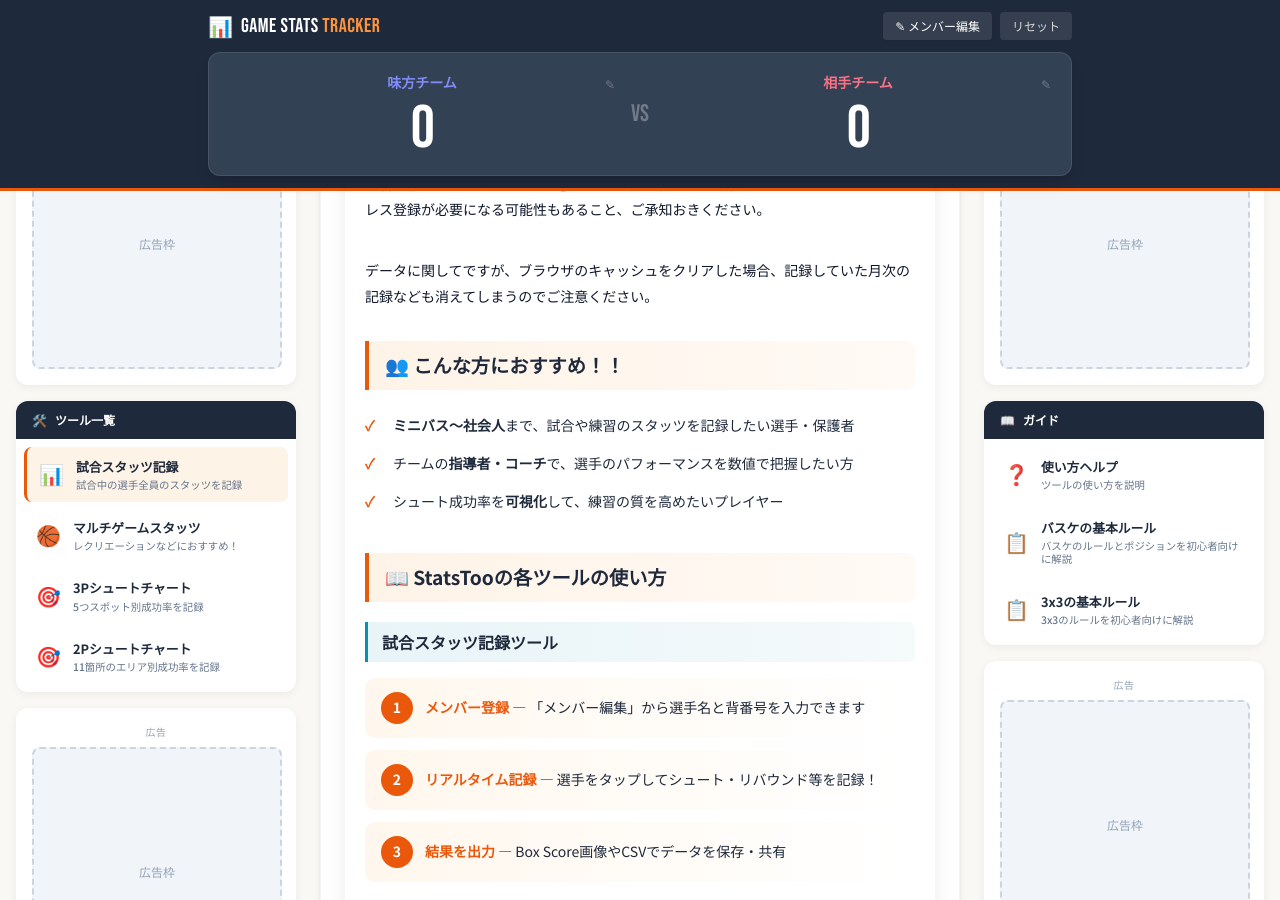
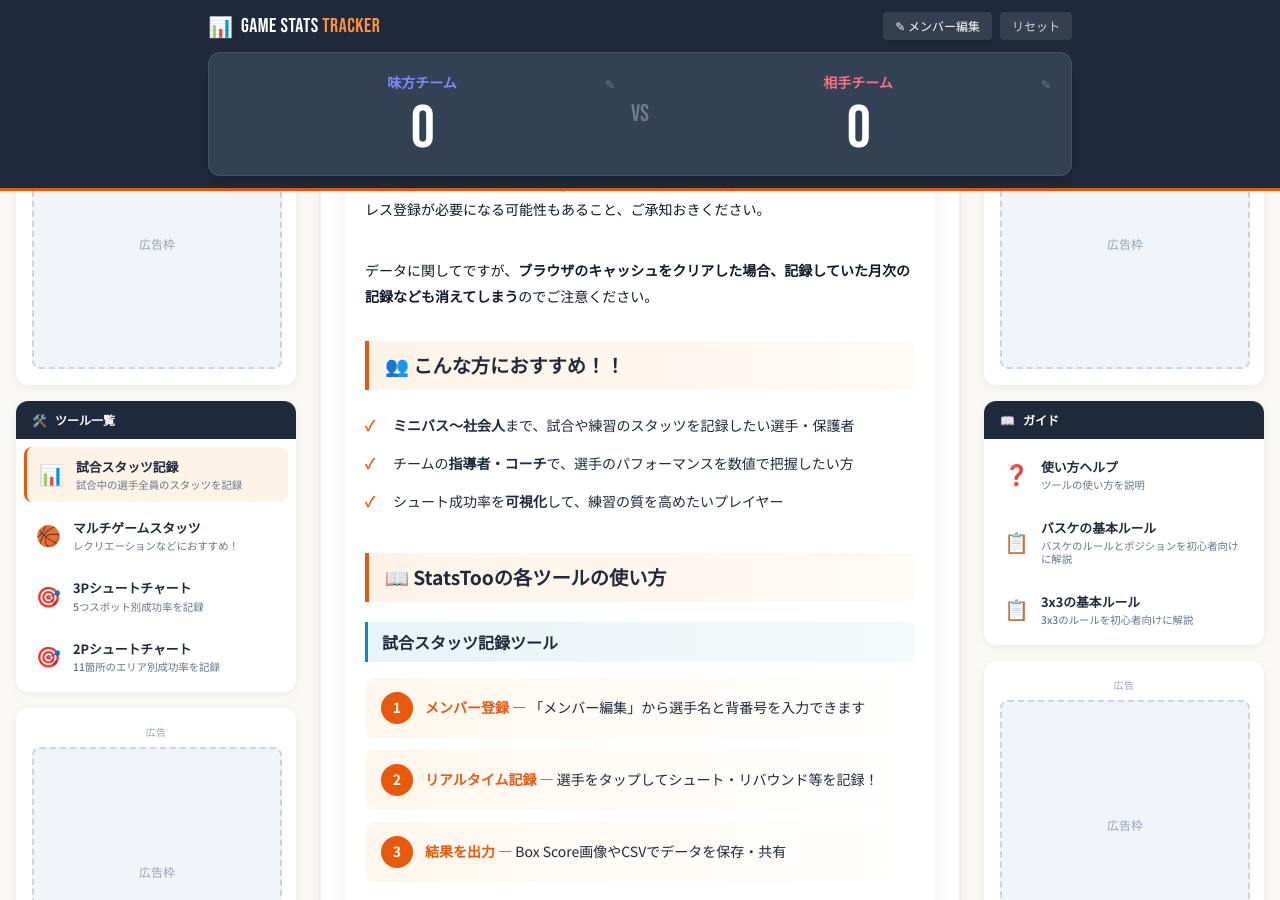
Before and after one commit to BSK-Ryo/statstoo, a Jekyll site: the page built from index.html, in a window 1280 px wide and 900 px high, scrolled down 4721 px. Built offline with Jekyll 4.4.1, drawn with Linux system fonts in a browser that asks for light colours; nearby versions of some CDN libraries.

Commit message:
文言微調整

```diff
--- a/_includes/sidebar-right.html
+++ b/_includes/sidebar-right.html
@@ -26,14 +26,14 @@
                         <div class="sidebar-link-desc">ツールの使い方を説明</div>
                     </div>
                 </a>
-                <a href="/rule/" class="sidebar-link{% if page.url contains '/rule/' %} active{% endif %}">
+                <a href="/rule/" class="sidebar-link{% if page.url == '/rule/' %} active{% endif %}">
                     <span class="sidebar-link-icon">📋</span>
                     <div class="sidebar-link-content">
                         <div class="sidebar-link-title">バスケの基本ルール</div>
                         <div class="sidebar-link-desc">バスケのルールとポジションを初心者向けに解説</div>
                     </div>
                 </a>
-                <a href="/rule/3x3" class="sidebar-link{% if page.url contains '/rule/' %} active{% endif %}">
+                <a href="/rule/3x3" class="sidebar-link{% if page.url contains '/rule/3x3' %} active{% endif %}">
                     <span class="sidebar-link-icon">📋</span>
                     <div class="sidebar-link-content">
                         <div class="sidebar-link-title">3x3の基本ルール</div>
@@ -50,7 +50,7 @@
             <div class="sidebar-ad-placeholder">
                 広告枠
             </div>
-            <!-- 審査申請時、上のdiv.sidebar-ad-placeholderを削除し、下のinsタグのstyleをdisplay:inline-blockに変更してください -->
+            <!-- 審査通過後、上のdiv.sidebar-ad-placeholderを削除し、下のinsタグのstyleをdisplay:inline-blockに変更してください -->
             <ins class="adsbygoogle"
                 style="display:none;width:300px;height:250px"
                 data-ad-client="ca-pub-XXXXXXXXXXXXXXXX"
--- a/index.html
+++ b/index.html
@@ -785,7 +785,7 @@
                         <p>データはお使いのブラウザにのみに保存されるので、外部サーバーには送信されないのでご安心ください。</p><br>
                         <p>また、不便で申し訳ないですが、スマホで記録している情報をそのままPC版で引き継ぐことはできないです、、。</p>
                         <p>「引き継げるようにしてほしい」というお声が多ければ頑張りたいところですが、アドレス登録が必要になる可能性もあること、ご承知おきください。</p><br>
-                        <p>データに関してですが、ブラウザのキャッシュをクリアした場合、記録していた月次の記録なども消えてしまうのでご注意ください。</p>
+                        <p>データに関してですが、<b>ブラウザのキャッシュをクリアした場合、記録していた月次の記録なども消えてしまう</b>のでご注意ください。</p>
                     </section>
 
                     <section class="article-block">
```
